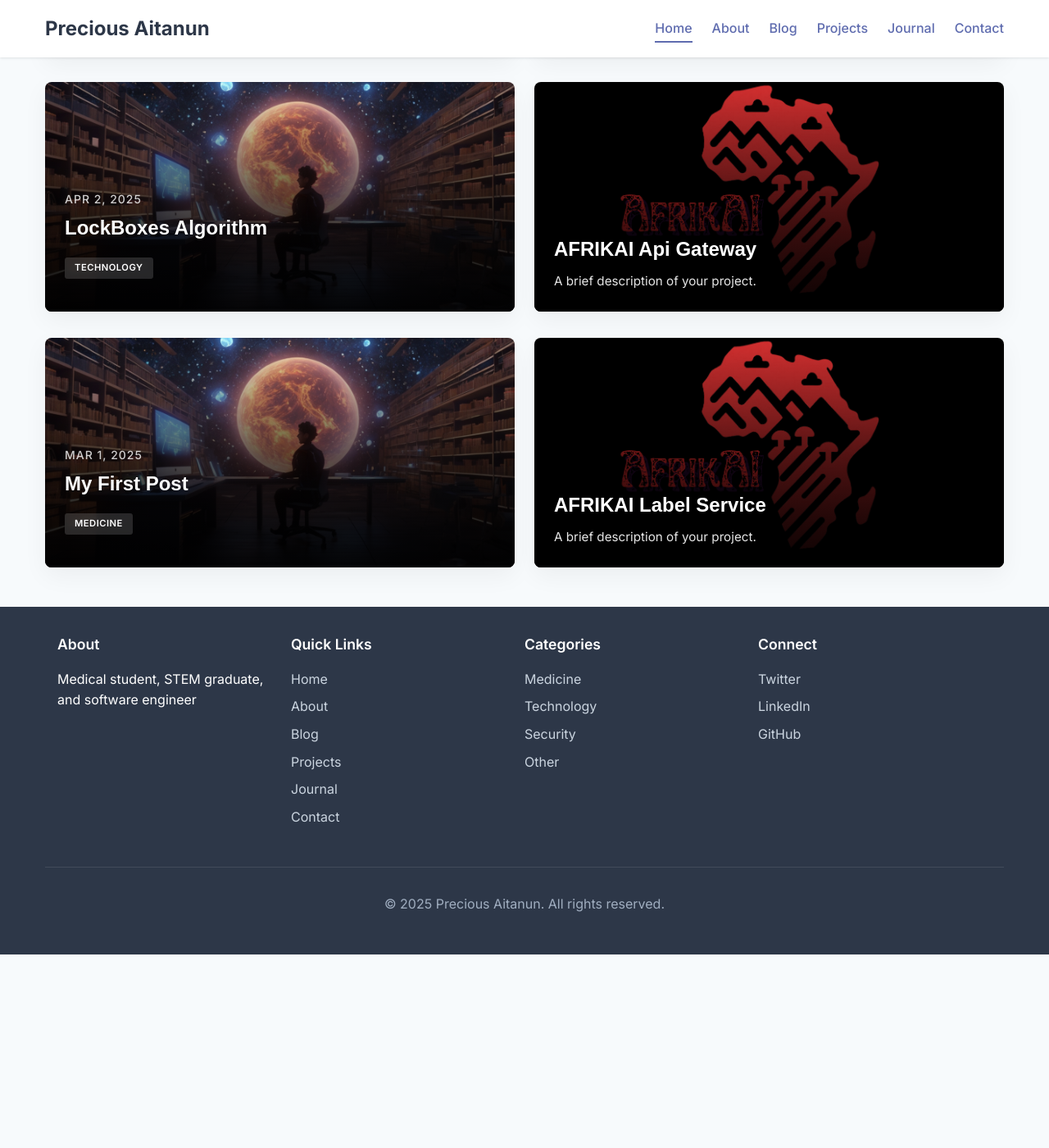
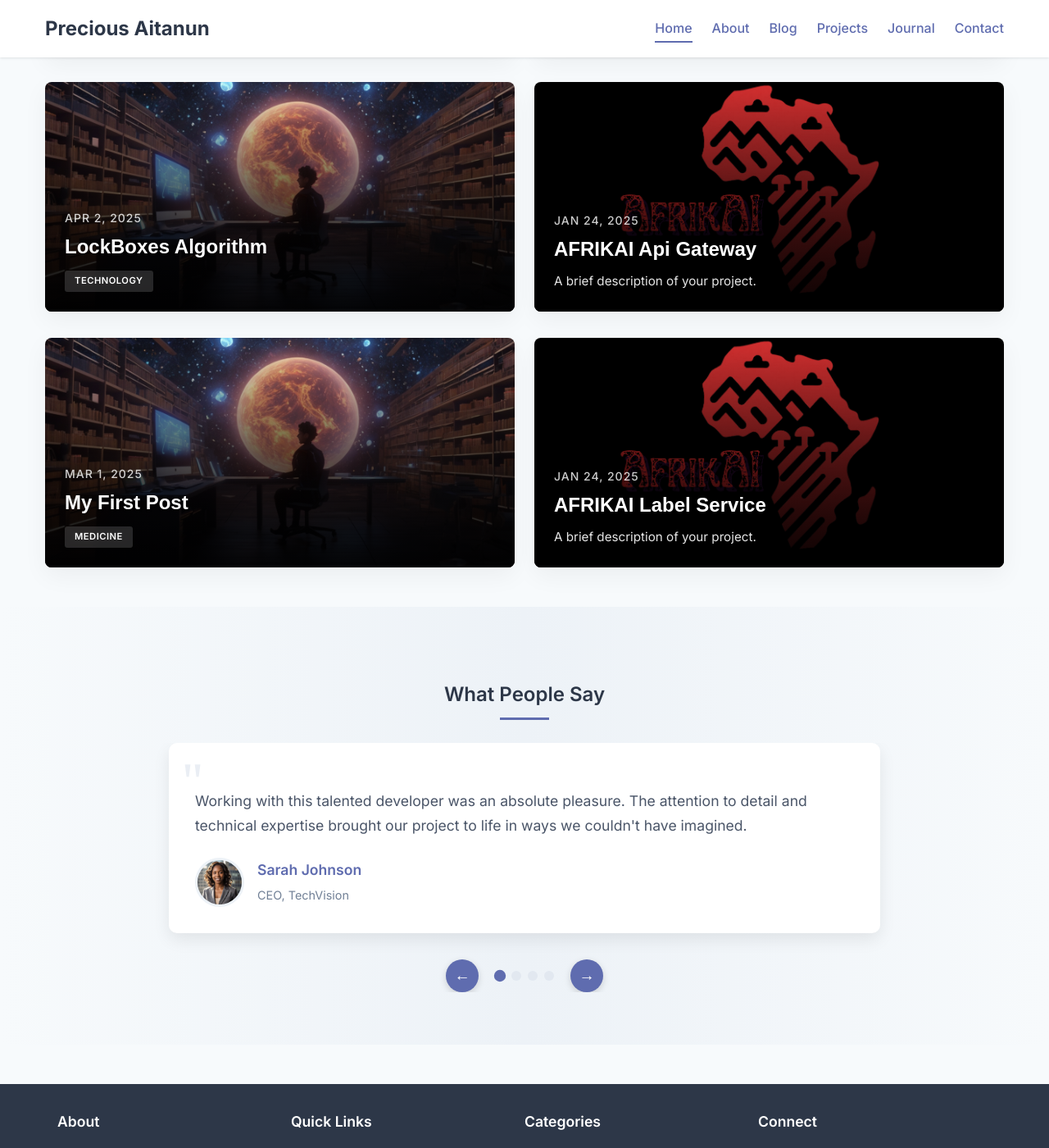
Before and after one commit to Nadira3/Nadira3.github.io, a Jekyll site: the page built from index.html, in a window 1280 px wide and 1400 px high, scrolled down 742 px. Shown: the whole window at 82% size. Built offline with Jekyll 4.4.1, drawn with Linux system fonts in a browser that asks for light colours; some web fonts are replaced; before the commit the page ends 1906 px from its top, so only the background shows below that.

Commit message:
new recommendations added

```diff
--- a/about.markdown
+++ b/about.markdown
@@ -1,6 +1,6 @@
 ---
 layout: about
 title: About Me
-header_image: /assets/images/profile.jpg
+header_image: /assets/images/about-picture.jpeg
 permalink: /about/
 ---
--- a/index.html
+++ b/index.html
@@ -19,7 +19,7 @@ title: Home
           {% for post in site.posts limit:3 %}
           <li class="post-item">
 		  <div class="post-thumbnail" style="background-image: url('{{ post.header_image | relative_url }}')"></div>
-            <div class="post-info">
+            <div class="project-info">
               <span class="post-date">{{ post.date | date: "%b %-d, %Y" }}</span>
               <h3><a href="{{ post.url | relative_url }}">{{ post.title }}</a></h3>
               <p class="post-categories">
@@ -40,13 +40,94 @@ title: Home
           <li class="project-item">
 	    <div class="project-thumbnail" style="background-image: url('{{ project.header_image | relative_url }}')"></div>
             <div class="project-info">
+              <span class="post-date">{{ project.date | date: "%b %-d, %Y" }}</span>
               <h3><a href="{{ project.url | relative_url }}">{{ project.title }}</a></h3>
-              <p>{{ project.excerpt | truncate: 100 }}</p>
+	      <p>{{ project.excerpt | truncate: 100 }}</p>
             </div>
           </li>
-          {% endfor %}
+        {% endfor %}
         </ul>
       </div>
     </div>
   </div>
 </section>
+
+<section class="recommendations">
+  <div class="container">
+    <h2>What People Say</h2>
+    <div class="recommendations-slider">
+      <div class="recommendations-track">
+        <div class="recommendation-card">
+          <div class="recommendation-content">
+            <div class="quote-icon">"</div>
+            <p>Working with this talented developer was an absolute pleasure. The attention to detail and technical expertise brought our project to life in ways we couldn't have imagined.</p>
+            <div class="recommendation-author">
+		    <div class="author-image" style="background-image: url('{{ "/assets/images/sarah-johnson.jpeg" | relative_url }}')"></div>
+              <div class="author-info">
+                <h4>Sarah Johnson</h4>
+                <p>CEO, TechVision</p>
+              </div>
+            </div>
+          </div>
+        </div>
+
+        <div class="recommendation-card">
+          <div class="recommendation-content">
+            <div class="quote-icon">"</div>
+            <p>I was impressed by the clean code and innovative solutions provided. Our website not only looks amazing but performs exceptionally well across all devices.</p>
+            <div class="recommendation-author">
+		    <div class="author-image" style="background-image: url('{{ "/assets/images/michael-chen.jpeg" | relative_url }}')"></div>
+              <div class="author-info">
+                <h4>Michael Chen</h4>
+                <p>Lead Designer, CreativeHub</p>
+              </div>
+            </div>
+          </div>
+        </div>
+
+        <div class="recommendation-card">
+          <div class="recommendation-content">
+            <div class="quote-icon">"</div>
+            <p>The work delivered exceeded our expectations in every way. The combination of technical expertise and creative approach resulted in a product our customers love.</p>
+            <div class="recommendation-author">
+		    <div class="author-image" style="background-image: url('{{ "/assets/images/emily-rodiguez.jpeg" | relative_url }}')"></div>
+              <div class="author-info">
+                <h4>Emily Rodriguez</h4>
+                <p>Product Manager, InnovateNow</p>
+              </div>
+            </div>
+          </div>
+        </div>
+
+        <div class="recommendation-card">
+          <div class="recommendation-content">
+            <div class="quote-icon">"</div>
+            <p>Outstanding development skills paired with excellent communication. Our complex project was handled with expertise and delivered ahead of schedule.</p>
+            <div class="recommendation-author">
+		    <div class="author-image" style="background-image: url('{{ "/assets/images/david-park.jpeg" | relative_url }}')"></div>
+              <div class="author-info">
+                <h4>David Park</h4>
+                <p>CTO, DataSolutions</p>
+              </div>
+            </div>
+          </div>
+        </div>
+      </div>
+
+      <div class="slider-controls">
+        <button class="prev-button" aria-label="Previous recommendation">
+          <span>&larr;</span>
+        </button>
+        <div class="slider-indicators">
+          <span class="indicator active"></span>
+          <span class="indicator"></span>
+          <span class="indicator"></span>
+          <span class="indicator"></span>
+        </div>
+        <button class="next-button" aria-label="Next recommendation">
+          <span>&rarr;</span>
+        </button>
+      </div>
+    </div>
+  </div>
+</section>
```
